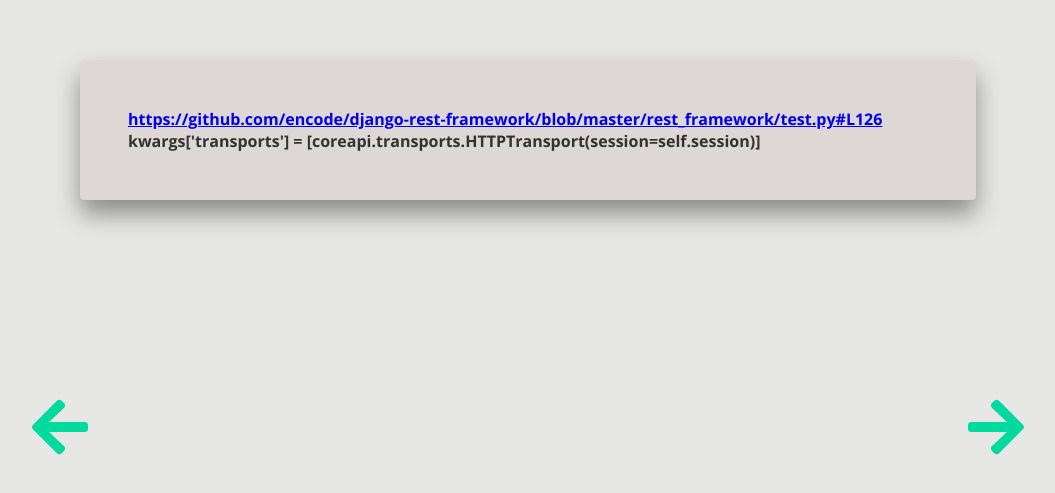
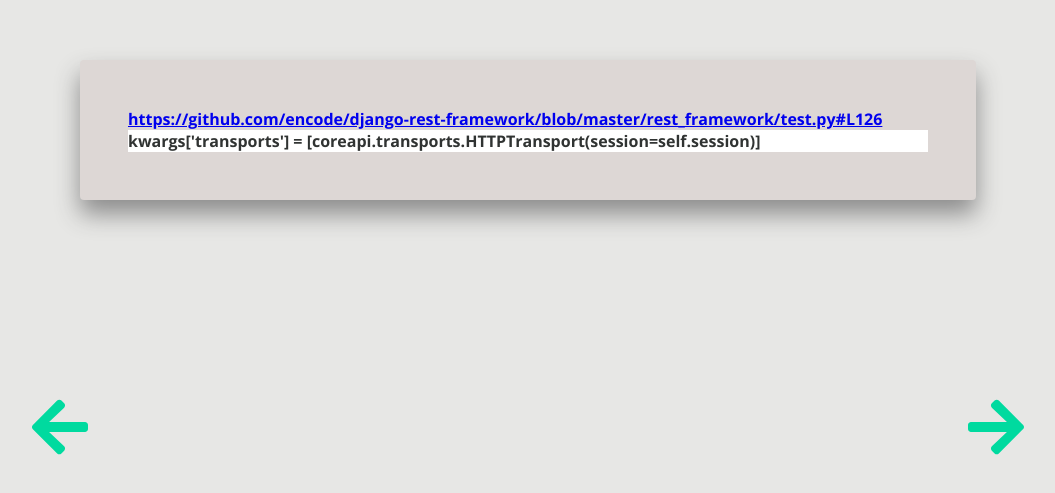
Before and after one commit to lpmi-13/examplar, a React (Create React App) app: page / in a window 1280 px wide. Shown: the part 123-616 px from the top of the page, without its empty margins (112-1167 px from the left). Built offline with nearby package versions, Linux system fonts and the light colour scheme.

Commit message:
make the code different background

```diff
--- a/src/styles/play.scss
+++ b/src/styles/play.scss
@@ -26,6 +26,10 @@
     @include respond-to("small") {
         font-size: 2.25rem;
     }
+}
+
+.code-content {
+    background: white;
 }
 
 .code-snippet {
```
